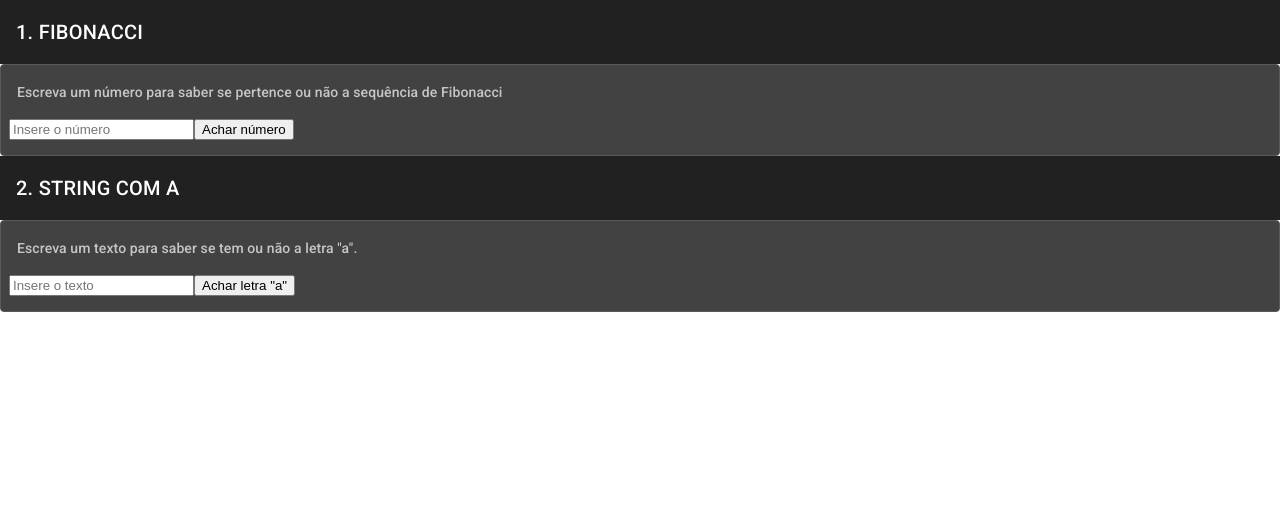
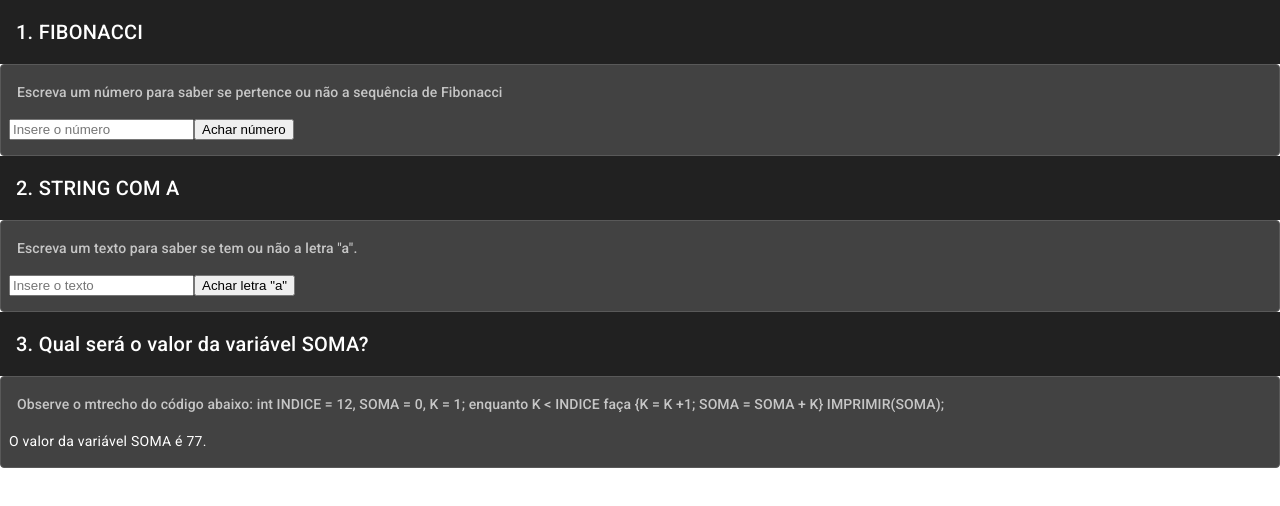
Before and after one commit to DaniloPem/Exerc-ciosPr-tica, an Angular app: page / in a window 1280 px wide. Shown: the top 506 px of the page. Built offline with nearby package versions, Linux system fonts and the light colour scheme.

Commit message:
Resolvido o terceiro porblema de achar o valor da variável soma

```diff
--- a/src/app/app.component.html
+++ b/src/app/app.component.html
@@ -1,2 +1,3 @@
 <app-fibonacci></app-fibonacci>
 <app-string-com-a></app-string-com-a>
+<app-soma></app-soma>
--- a/src/app/app.module.ts
+++ b/src/app/app.module.ts
@@ -5,6 +5,7 @@ import { AppComponent } from './app.component';
 import { BrowserAnimationsModule } from '@angular/platform-browser/animations';
 import { FibonacciModule } from './fibonacci/fibonacci.module';
 import { StringComAModule } from './string-com-a/string-com-a.module';
+import { SomaModule } from './soma/soma.module';
 
 @NgModule({
   declarations: [AppComponent],
@@ -13,6 +14,7 @@ import { StringComAModule } from './string-com-a/string-com-a.module';
     BrowserAnimationsModule,
     FibonacciModule,
     StringComAModule,
+    SomaModule,
   ],
   providers: [],
   bootstrap: [AppComponent],
--- /dev/null
+++ b/src/app/soma/soma.component.html
@@ -0,0 +1,11 @@
+<mat-toolbar>
+  <span>3. Qual será o valor da variável SOMA?</span>
+</mat-toolbar>
+<mat-card appearance="outlined">
+  <mat-card-header>
+    <mat-card-subtitle> {{ pergunta }}</mat-card-subtitle>
+  </mat-card-header>
+  <mat-card-actions>
+    <span style="color: white">{{ resposta }}</span>
+  </mat-card-actions>
+</mat-card>
--- /dev/null
+++ b/src/app/soma/soma.component.ts
@@ -0,0 +1,24 @@
+import { Component } from '@angular/core';
+
+@Component({
+  selector: 'app-soma',
+  templateUrl: './soma.component.html',
+  styleUrls: ['./soma.component.css'],
+})
+export class SomaComponent {
+  pergunta: string =
+    'Observe o mtrecho do código abaixo: int INDICE = 12, SOMA = 0, K = 1; enquanto K < INDICE faça {K = K +1; SOMA = SOMA + K} IMPRIMIR(SOMA);';
+  indice: number = 12;
+  resposta: string = this.acharNovoValorDeSoma();
+
+  acharNovoValorDeSoma() {
+    let k = 1;
+    let soma = 0;
+    while (k < this.indice) {
+      k++;
+      soma += k;
+    }
+
+    return `O valor da variável SOMA é ${soma}.`;
+  }
+}
```
Also changed, not shown: src/app/soma/soma.module.ts (added, +12 -0 lines), src/app/soma/soma.component.css (added), 1 other file (tests, documents, lock files or other folders).
